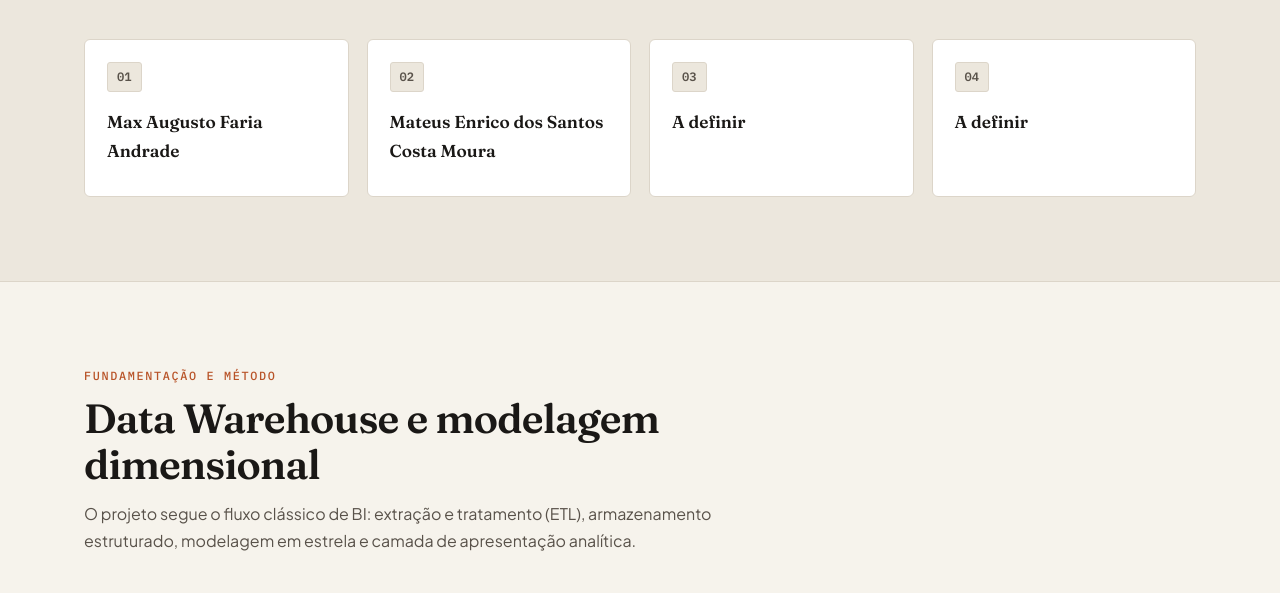
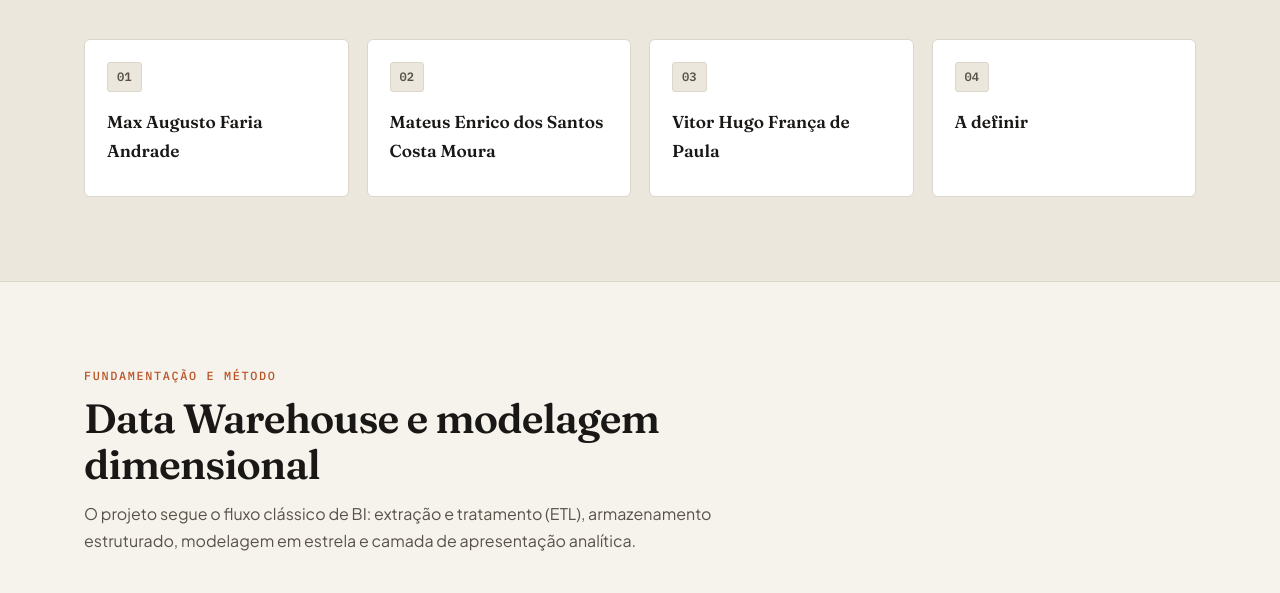
Before and after one commit to Max-Augusto/Trabalho-Pratico-BI, a plain HTML site: page index.html in a window 1280 px wide. Shown: the part 1920-2513 px from the top of the page. Drawn offline with Linux system fonts and the light colour scheme.

Commit message:
Adiciona integrante Vitor Hugo Franca de Paula

```diff
--- a/index.html
+++ b/index.html
@@ -182,7 +182,7 @@
           </div>
           <div class="membro reveal">
             <div class="membro-avatar" aria-hidden="true">03</div>
-            <span class="membro-nome">A definir</span>
+            <span class="membro-nome">Vitor Hugo França de Paula</span>
           </div>
           <div class="membro reveal">
             <div class="membro-avatar" aria-hidden="true">04</div>
```
